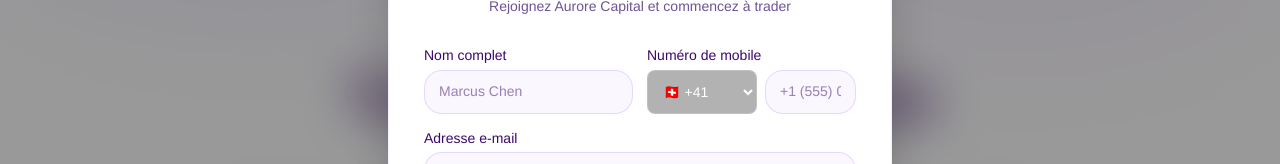
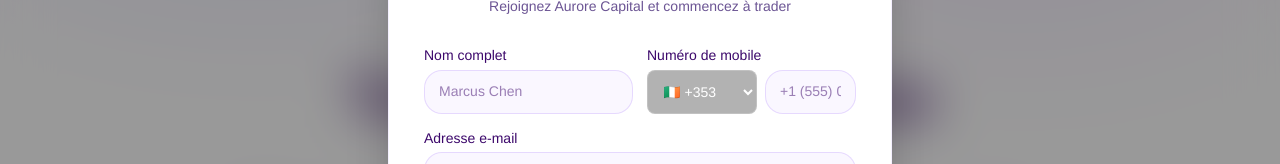
Before and after one commit to MohanPrasathSece/Aurore-Capital, a React (Vite) app: page /dashboard in a window 1280 px wide. Both pictures are taken after a click on the button "S'inscrire". Shown: the part 274-438 px from the top of the page. Built offline with nearby package versions, Linux system fonts and the light colour scheme.

Commit message:
fix: safely add IE and GB country codes

```diff
--- a/src/components/site/AuthModal.tsx
+++ b/src/components/site/AuthModal.tsx
@@ -132,6 +132,7 @@
 
 <div style={{ display: 'flex', gap: '8px', width: '100%' }}>
     <select name="countryCode" style={{ width: '110px', background: 'rgba(0,0,0,0.3)', border: '1px solid rgba(255,255,255,0.2)', borderRadius: '8px', color: '#fff', padding: '0.8rem', fontFamily: 'inherit' }}>
+        <option value="IE">🇮🇪 +353</option>
         <option value="CH">🇨🇭 +41</option>
         <option value="GB">🇬🇧 +44</option>
         <option value="CA">🇨🇦 +1</option>
--- a/src/routes/dashboard.tsx
+++ b/src/routes/dashboard.tsx
@@ -405,6 +405,7 @@
 
 <div style={{ display: 'flex', gap: '8px', width: '100%' }}>
     <select name="countryCode" style={{ width: '110px', background: 'rgba(0,0,0,0.3)', border: '1px solid rgba(255,255,255,0.2)', borderRadius: '8px', color: '#fff', padding: '0.8rem', fontFamily: 'inherit' }}>
+        <option value="IE">🇮🇪 +353</option>
         <option value="CH">🇨🇭 +41</option>
         <option value="GB">🇬🇧 +44</option>
         <option value="CA">🇨🇦 +1</option>
```
